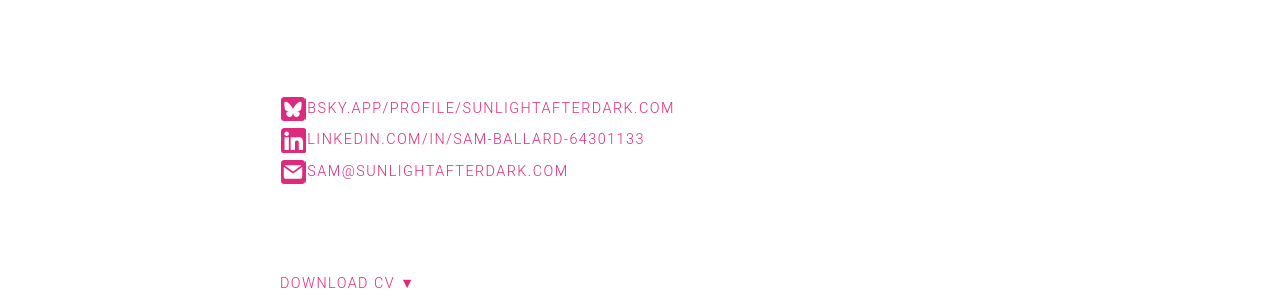
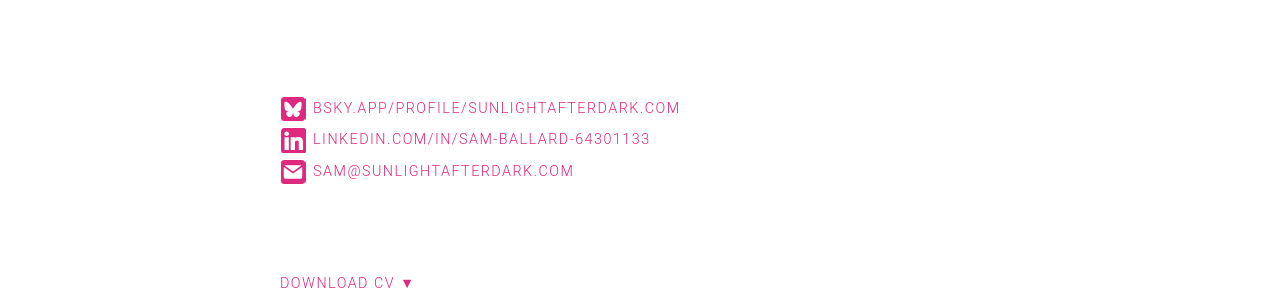
Before and after one commit to BaronBlackmore/SunlightAfterDark, a Jekyll site: the page built from contact.html, in a window 1280 px wide. Shown: the part 286-578 px from the top of the page. Built offline with Jekyll 4.4.1, drawn with Linux system fonts in a browser that asks for light colours.

Commit message:
Update contact.html

```diff
--- a/contact.html
+++ b/contact.html
@@ -29,17 +29,17 @@ layout: default
 		<div class="nav-pad"></div>
 
 		<a href="https://bsky.app/profile/sunlightafterdark.com">
-			<div alt="bluesky link" class="icon-link-bluesky icon-svg"></div>
+			<div alt="bluesky link" class="icon-link-bluesky icon-svg" style="margin-right: 0.5em;"></div>
 			<p>bsky.app/profile/sunlightafterdark.com</p>
 		</a>
 
 		<a href="https://uk.linkedin.com/in/sam-ballard-64301133">
-			<div alt="linkedin link" class="icon-link-linkedin icon-svg"></div>
+			<div alt="linkedin link" class="icon-link-linkedin icon-svg" style="margin-right: 0.5em;"></div>
 			<p>Linkedin.com/in/sam-ballard-64301133</p>
 		</a>
 
 		<a href="mailto:sam@sunlightafterdark.com">
-			<div alt="email me" class="icon-link-email icon-svg"></div>
+			<div alt="email me" class="icon-link-email icon-svg" style="margin-right: 0.5em;"></div>
 			<p>sam@sunlightafterdark.com</p>
 		</a>
 
```
